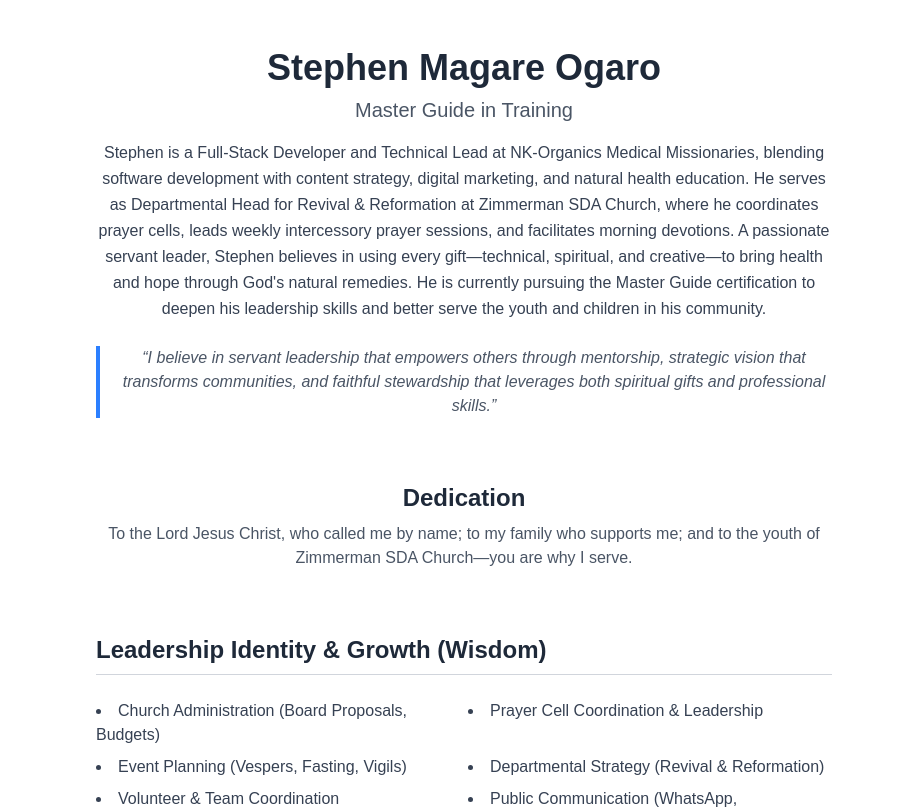
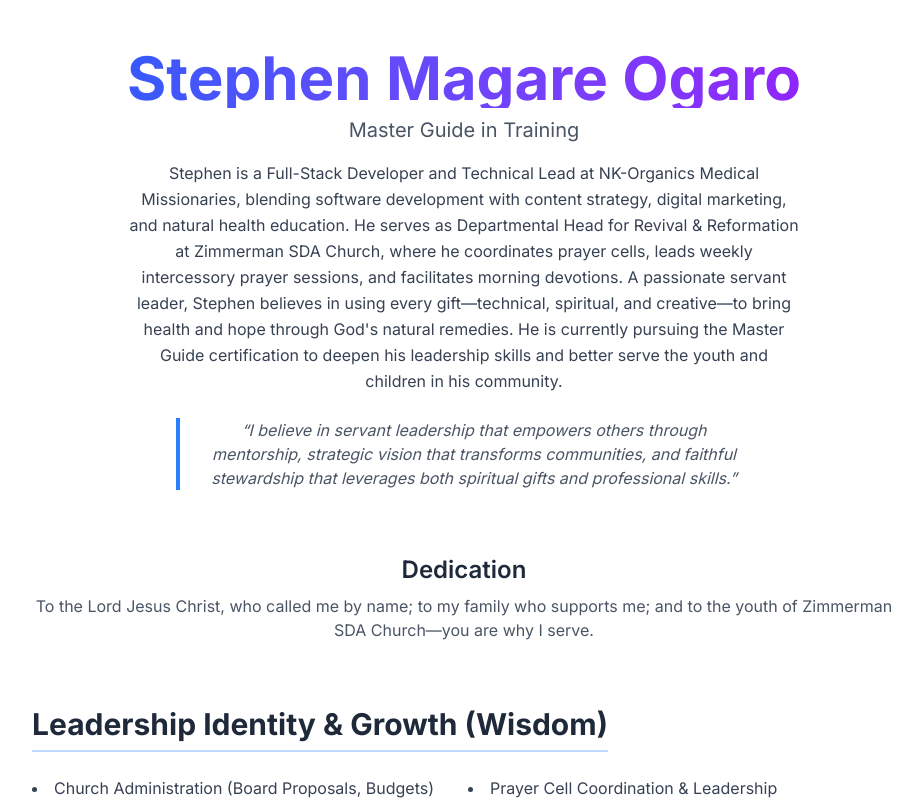
Before and after one commit to Maogast/mg-portfolio, a Next.js app: page / in a window 1280 px wide. Shown: the top 809 px of the page, without its empty margins (176-1098 px from the left). Built offline with nearby package versions, Linux system fonts and the light colour scheme.

Commit message:
ui/ux features added

```diff
--- a/package.json
+++ b/package.json
@@ -10,7 +10,6 @@
   },
   "dependencies": {
     "next": "16.2.1",
-    "postcss": "^8.5.8",
     "react": "19.2.4",
     "react-dom": "19.2.4"
   },
@@ -19,8 +18,10 @@
     "@types/node": "^20",
     "@types/react": "^19",
     "@types/react-dom": "^19",
+    "autoprefixer": "^10.4.27",
     "eslint": "^9",
     "eslint-config-next": "16.2.1",
+    "postcss": "^8.5.8",
     "tailwindcss": "^4.2.2",
     "typescript": "^5"
   }
--- a/src/app/globals.css
+++ b/src/app/globals.css
@@ -1,15 +1,10 @@
+@import url('https://fonts.googleapis.com/css2?family=Inter:wght@300;400;500;600;700;800&family=Playfair+Display:wght@400;500;600;700&display=swap');
+
 @import "tailwindcss";
 
 :root {
   --background: #ffffff;
   --foreground: #171717;
-}
-
-@theme inline {
-  --color-background: var(--background);
-  --color-foreground: var(--foreground);
-  --font-sans: var(--font-geist-sans);
-  --font-mono: var(--font-geist-mono);
 }
 
 @media (prefers-color-scheme: dark) {
@@ -22,7 +17,7 @@
 body {
   background: var(--background);
   color: var(--foreground);
-  font-family: Arial, Helvetica, sans-serif;
+  font-family: 'Inter', sans-serif;
 }
 
 .line-clamp-2 {
@@ -32,3 +27,16 @@ body {
   -webkit-box-orient: vertical;
   overflow: hidden;
 }
+
+.animation-delay-200 {
+  animation-delay: 200ms;
+}
+.animation-delay-300 {
+  animation-delay: 300ms;
+}
+.animation-delay-400 {
+  animation-delay: 400ms;
+}
+.animation-delay-500 {
+  animation-delay: 500ms;
+}
--- a/src/app/page.tsx
+++ b/src/app/page.tsx
@@ -112,20 +112,22 @@ export default function Home() {
         <meta name="description" content="Master Guide portfolio" />
       </Head>
 
-      <main className="container mx-auto px-4 py-12 max-w-3xl">
+      <main className="container mx-auto px-4 py-12 max-w-4xl">
         {/* Hero */}
-        <section className="text-center mb-16">
-          <h1 className="text-4xl font-bold mb-2">{data.name}</h1>
+        <section className="text-center mb-16 animate-fade-in">
+          <h1 className="text-5xl md:text-6xl font-bold mb-2 bg-linear-to-r from-blue-600 to-purple-600 bg-clip-text text-transparent">
+            {data.name}
+          </h1>
           <p className="text-xl text-gray-600 mb-4">{data.tagline}</p>
-          <p className="text-gray-700 leading-relaxed">{data.about}</p>
-          <blockquote className="italic mt-6 border-l-4 border-blue-500 pl-4 text-gray-600">
+          <p className="text-gray-700 leading-relaxed max-w-2xl mx-auto">{data.about}</p>
+          <blockquote className="italic mt-6 border-l-4 border-blue-500 pl-4 text-gray-600 max-w-xl mx-auto">
             {data.mission}
           </blockquote>
         </section>
 
         {/* Dedication */}
         {data.dedication && (
-          <section className="mb-16 text-center">
+          <section className="mb-16 text-center animate-fade-in animation-delay-200">
             <h2 className="text-2xl font-semibold mb-2">Dedication</h2>
             <p className="text-gray-600">{data.dedication}</p>
           </section>
@@ -133,8 +135,8 @@ export default function Home() {
 
         {/* Sections */}
         {(data.sections as Section[]).map((section, idx) => (
-          <section key={idx} className="mb-16">
-            <h2 className="text-2xl font-bold border-b border-gray-300 pb-2 mb-6">
+          <section key={idx} className="mb-16 animate-fade-in" style={{ animationDelay: `${idx * 100}ms` }}>
+            <h2 className="text-3xl font-bold border-b-2 border-blue-200 pb-2 mb-6 inline-block">
               {section.title}
             </h2>
 
@@ -149,26 +151,26 @@ export default function Home() {
             {isCardsSection(section) && (
               <div className="space-y-6">
                 {(section.items as PortfolioItem[]).map((item, i) => (
-                  <div key={i} className="border rounded-lg p-4 shadow-sm hover:shadow-md transition">
-                    <h3 className="text-xl font-semibold mb-1">{getTitle(item)}</h3>
+                  <div key={i} className="border border-gray-100 rounded-xl p-6 shadow-sm hover:shadow-xl transition-all duration-300 bg-white">
+                    <h3 className="text-xl font-semibold mb-2">{getTitle(item)}</h3>
 
                     {hasDescription(item) && item.description && (
-                      <p className="text-gray-600 mb-2">{item.description}</p>
+                      <p className="text-gray-600 mb-3">{item.description}</p>
                     )}
 
                     {hasLink(item) && (
-                      <a href={item.link} className="text-blue-600 hover:underline">
+                      <a href={item.link} className="inline-block mt-2 text-blue-600 hover:text-blue-700 font-medium transition">
                         Learn more →
                       </a>
                     )}
 
                     {hasShareOptions(item) && (
-                      <div className="mt-2 flex flex-wrap gap-2">
+                      <div className="mt-3 flex flex-wrap gap-2">
                         {item.shareOptions.map((opt, j) => (
                           <a
                             key={j}
                             href={opt.url}
-                            className="text-sm bg-gray-100 px-3 py-1 rounded-full hover:bg-gray-200"
+                            className="inline-block bg-gray-100 hover:bg-gray-200 px-3 py-1 rounded-full text-sm transition"
                           >
                             {opt.label}
                           </a>
@@ -179,7 +181,7 @@ export default function Home() {
                     {hasEvents(item) && (
                       <div className="mt-4 space-y-3">
                         {item.events.map((event, k) => (
-                          <div key={k} className="bg-gray-50 p-3 rounded">
+                          <div key={k} className="bg-gray-50 p-3 rounded-lg">
                             <p className="font-medium">{event.name}</p>
                             <p className="text-sm text-gray-500">{event.date}</p>
                             <p className="text-gray-600">{event.description}</p>
@@ -189,15 +191,15 @@ export default function Home() {
                     )}
 
                     {hasImages(item) && (
-                      <div className="mt-3 flex gap-2 overflow-x-auto">
+                      <div className="mt-4 flex gap-2 overflow-x-auto pb-2">
                         {item.images.map((src, k) => (
-                          <div key={k} className="relative h-32 w-32 shrink-0">
+                          <div key={k} className="relative h-32 w-32 shrink-0 rounded-lg overflow-hidden">
                             <Image
                               src={src}
                               alt={`${getTitle(item)} image ${k + 1}`}
                               fill
                               sizes="128px"
-                              className="object-cover rounded"
+                              className="object-cover hover:scale-105 transition duration-300"
                             />
                           </div>
                         ))}
@@ -209,10 +211,10 @@ export default function Home() {
             )}
 
             {isDevotionListSection(section) && (
-              <div className="text-center">
+              <div className="text-center mt-8">
                 <button
                   onClick={openListModal}
-                  className="bg-blue-600 hover:bg-blue-700 text-white font-semibold py-2 px-6 rounded-lg transition"
+                  className="bg-blue-600 hover:bg-blue-700 text-white font-semibold py-2 px-6 rounded-lg transition transform hover:scale-105"
                 >
                   View All 30‑Day Devotions →
                 </button>
@@ -228,7 +230,7 @@ export default function Home() {
             onClick={closeDetailModal}
           >
             <div
-              className="bg-white rounded-lg max-w-2xl w-full max-h-[90vh] overflow-y-auto p-6"
+              className="bg-white rounded-xl max-w-2xl w-full max-h-[90vh] overflow-y-auto p-6 shadow-xl"
               onClick={(e) => e.stopPropagation()}
             >
               <div className="flex justify-between items-start mb-4">
@@ -241,7 +243,7 @@ export default function Home() {
                 </h2>
                 <button
                   onClick={closeDetailModal}
-                  className="text-gray-500 hover:text-gray-800 text-2xl"
+                  className="text-gray-500 hover:text-gray-800 text-2xl transition"
                 >
                   &times;
                 </button>
@@ -285,14 +287,14 @@ export default function Home() {
             onClick={closeListModal}
           >
             <div
-              className="bg-white rounded-lg max-w-3xl w-full max-h-[90vh] overflow-y-auto p-6"
+              className="bg-white rounded-xl max-w-3xl w-full max-h-[90vh] overflow-y-auto p-6 shadow-xl"
               onClick={(e) => e.stopPropagation()}
             >
               <div className="flex justify-between items-start mb-4">
                 <h2 className="text-2xl font-bold">30‑Day Devotion Challenge</h2>
                 <button
                   onClick={closeListModal}
-                  className="text-gray-500 hover:text-gray-800 text-2xl"
+                  className="text-gray-500 hover:text-gray-800 text-2xl transition"
                 >
                   &times;
                 </button>
@@ -303,7 +305,7 @@ export default function Home() {
                   return (
                     <div
                       key={i}
-                      className="border rounded-lg p-4 shadow-sm hover:shadow-md transition cursor-pointer"
+                      className="border border-gray-100 rounded-lg p-4 shadow-sm hover:shadow-md transition cursor-pointer"
                       onClick={() => {
                         closeListModal();
                         openDetailModal(devotion);
--- /dev/null
+++ b/tailwind.config.js
@@ -0,0 +1,57 @@
+/** @type {import('tailwindcss').Config} */
+module.exports = {
+  content: [
+    './src/pages/**/*.{js,ts,jsx,tsx,mdx}',
+    './src/components/**/*.{js,ts,jsx,tsx,mdx}',
+    './src/app/**/*.{js,ts,jsx,tsx,mdx}',
+  ],
+  theme: {
+    extend: {
+      colors: {
+        primary: {
+          50: '#eff6ff',
+          100: '#dbeafe',
+          200: '#bfdbfe',
+          300: '#93c5fd',
+          400: '#60a5fa',
+          500: '#3b82f6',
+          600: '#2563eb',
+          700: '#1d4ed8',
+          800: '#1e40af',
+          900: '#1e3a8a',
+        },
+        secondary: {
+          50: '#fdf4ff',
+          100: '#fae8ff',
+          200: '#f5d0fe',
+          300: '#f0abfc',
+          400: '#e879f9',
+          500: '#d946ef',
+          600: '#c026d3',
+          700: '#a21caf',
+          800: '#86198f',
+          900: '#701a75',
+        },
+      },
+      fontFamily: {
+        sans: ['Inter', 'system-ui', '-apple-system', 'BlinkMacSystemFont', 'Segoe UI', 'Roboto', 'Helvetica Neue', 'sans-serif'],
+        display: ['Playfair Display', 'serif'],
+      },
+      animation: {
+        'fade-in': 'fadeIn 0.5s ease-out forwards',
+        'slide-up': 'slideUp 0.5s ease-out forwards',
+      },
+      keyframes: {
+        fadeIn: {
+          '0%': { opacity: '0' },
+          '100%': { opacity: '1' },
+        },
+        slideUp: {
+          '0%': { transform: 'translateY(20px)', opacity: '0' },
+          '100%': { transform: 'translateY(0)', opacity: '1' },
+        },
+      },
+    },
+  },
+  plugins: [],
+}
```
Also changed, not shown: 1 other file (tests, documents, lock files or other folders).
